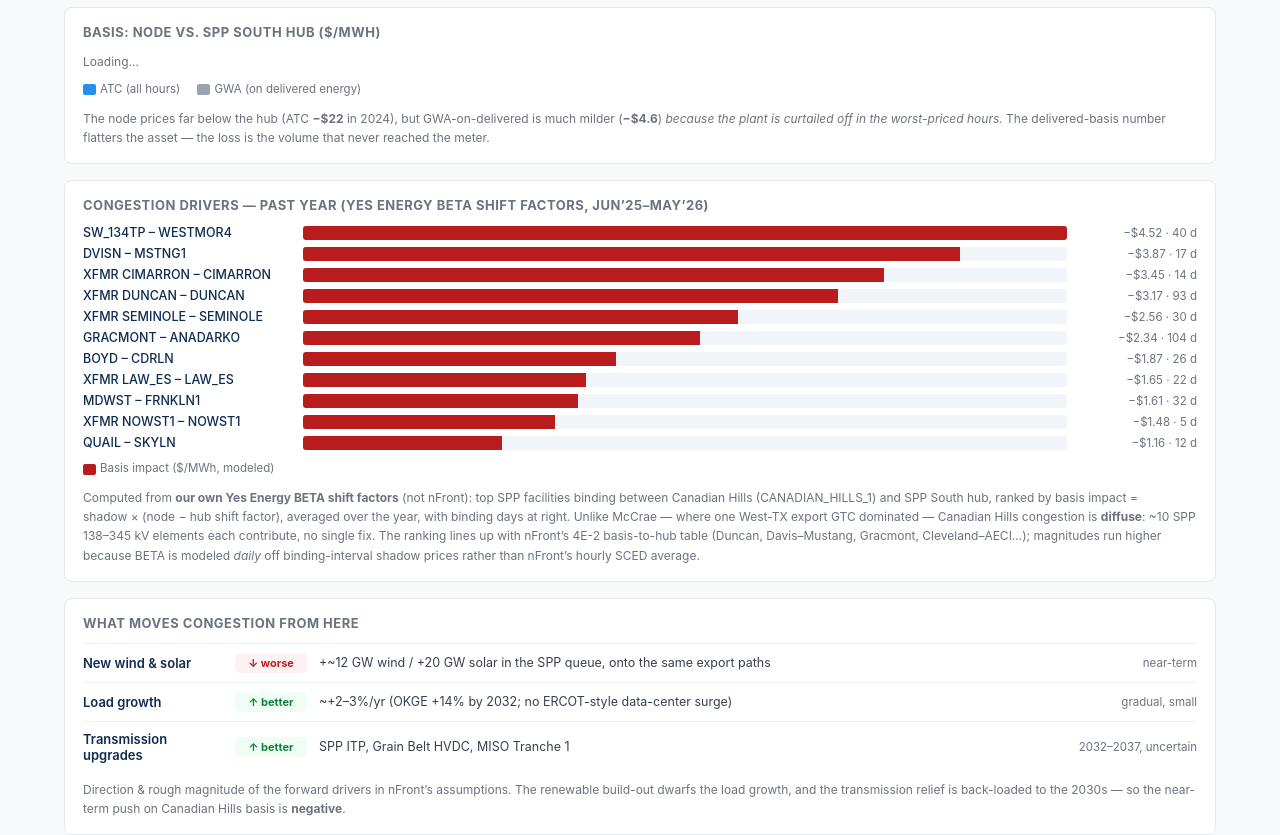
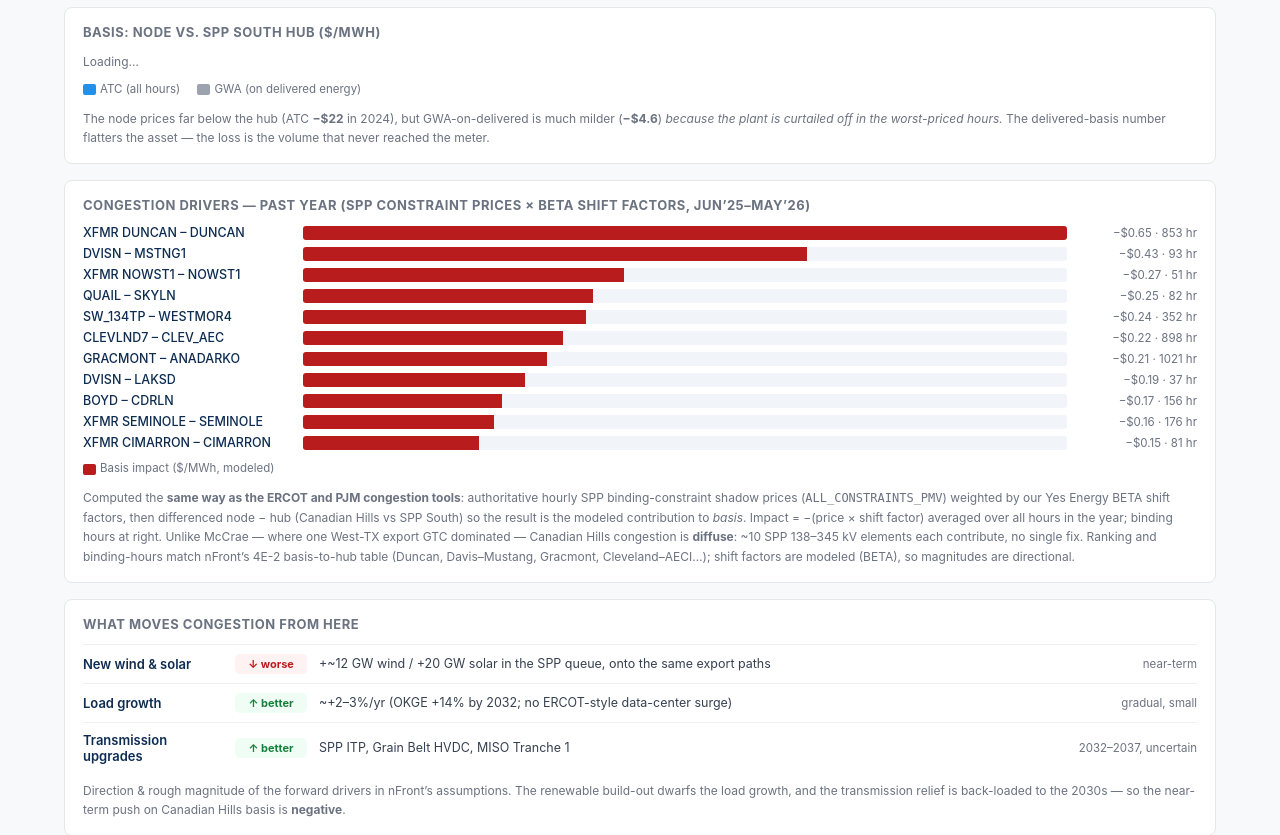
Before and after one commit to thewanderingbearkat/ercot-basis-tracker, a Flask app: page /canadian-hills in a window 1280 px wide. Shown: the part 401-1236 px from the top of the page. Run offline with Flask 3, Linux system fonts and the light colour scheme; the visitor is signed in with stand-in values (Sample User, id 1); data that the repository does not hold is empty; parts of the project's set-up code (start-up, migrations or seed data) failed here and were passed over.

Commit message:
Canadian Hills: align congestion drivers to the PJM/ERCOT method
The driver panel was using BETA.SHADOW_PRICE (modeled, daily, ~10-24x inflated) as the
shadow source. The established PJM/ERCOT logic (pjm_constraint_map/attribution.py) takes
the AUTHORITATIVE hourly shadow price from ALL_CONSTRAINTS_PMV.PRICE and uses BETA only for
the shift factor: -(con.PRICE * sf.SHIFT_FACTOR) joined on facility+contingency+day, summed
over hours, divided by 24*days, then differenced node - hub for the basis contribution.

Reran for CHW (node 10002511016 - SPP South 10002511524, Jun'25-May'26). Now matches the
colleague's BETA table exactly: identical FACILITYIDs and binding-hours (Duncan 637, Davis-
Mustang 93, SW_134TP 346, Cleveland 883, Gracmont 638, ...); their raw cong_d = ours/24.
Magnitudes also drop back to nFront 4E-2 scale (Duncan -$0.65 vs nFront -$0.35) instead of
the old -$3+. Updated panel data, header, and caption to describe the shared method.

Co-Authored-By: Claude Opus 4.8 <noreply@anthropic.com>

```diff
--- a/Constraints and Weather/cdnhills_dashboard/templates/cdnhills_dashboard.html
+++ b/Constraints and Weather/cdnhills_dashboard/templates/cdnhills_dashboard.html
@@ -71,10 +71,10 @@
   </div>
 
   <div class="panel">
-    <h2>Congestion drivers &mdash; past year (Yes Energy BETA shift factors, Jun&rsquo;25&ndash;May&rsquo;26)</h2>
+    <h2>Congestion drivers &mdash; past year (SPP constraint prices &times; BETA shift factors, Jun&rsquo;25&ndash;May&rsquo;26)</h2>
     <div id="drivers"></div>
     <div class="legend"><span><span class="sw" style="background:#b91c1c"></span>Basis impact ($/MWh, modeled)</span></div>
-    <div class="note" style="margin-top:8px">Computed from <b>our own Yes Energy BETA shift factors</b> (not nFront): top SPP facilities binding between Canadian Hills (CANADIAN_HILLS_1) and SPP South hub, ranked by basis impact = shadow&nbsp;&times;&nbsp;(node&nbsp;&minus;&nbsp;hub shift factor), averaged over the year, with binding days at right. Unlike McCrae &mdash; where one West-TX export GTC dominated &mdash; Canadian Hills congestion is <b>diffuse</b>: ~10 SPP 138&ndash;345 kV elements each contribute, no single fix. The ranking lines up with nFront&rsquo;s 4E-2 basis-to-hub table (Duncan, Davis&ndash;Mustang, Gracmont, Cleveland&ndash;AECI&hellip;); magnitudes run higher because BETA is modeled <i>daily</i> off binding-interval shadow prices rather than nFront&rsquo;s hourly SCED average.</div>
+    <div class="note" style="margin-top:8px">Computed the <b>same way as the ERCOT and PJM congestion tools</b>: authoritative hourly SPP binding-constraint shadow prices (<code>ALL_CONSTRAINTS_PMV</code>) weighted by our Yes Energy BETA shift factors, then differenced node&nbsp;&minus;&nbsp;hub (Canadian Hills vs SPP South) so the result is the modeled contribution to <i>basis</i>. Impact = &minus;(price&nbsp;&times;&nbsp;shift factor) averaged over all hours in the year; binding hours at right. Unlike McCrae &mdash; where one West-TX export GTC dominated &mdash; Canadian Hills congestion is <b>diffuse</b>: ~10 SPP 138&ndash;345 kV elements each contribute, no single fix. Ranking and binding-hours match nFront&rsquo;s 4E-2 basis-to-hub table (Duncan, Davis&ndash;Mustang, Gracmont, Cleveland&ndash;AECI&hellip;); shift factors are modeled (BETA), so magnitudes are directional.</div>
   </div>
 
   <div class="panel">
@@ -164,22 +164,22 @@ function drawBasis(Y){
 // nFront 4E binding constraints (past year) -- static study data
 function drawDrivers(){
   const D=[
-    {f:'SW_134TP &ndash; WESTMOR4', mcc:4.52, days:40},
-    {f:'DVISN &ndash; MSTNG1', mcc:3.87, days:17},
-    {f:'XFMR CIMARRON &ndash; CIMARRON', mcc:3.45, days:14},
-    {f:'XFMR DUNCAN &ndash; DUNCAN', mcc:3.17, days:93},
-    {f:'XFMR SEMINOLE &ndash; SEMINOLE', mcc:2.56, days:30},
-    {f:'GRACMONT &ndash; ANADARKO', mcc:2.34, days:104},
-    {f:'BOYD &ndash; CDRLN', mcc:1.87, days:26},
-    {f:'XFMR LAW_ES &ndash; LAW_ES', mcc:1.65, days:22},
-    {f:'MDWST &ndash; FRNKLN1', mcc:1.61, days:32},
-    {f:'XFMR NOWST1 &ndash; NOWST1', mcc:1.48, days:5},
-    {f:'QUAIL &ndash; SKYLN', mcc:1.16, days:12}];
+    {f:'XFMR DUNCAN &ndash; DUNCAN', mcc:0.65, hrs:853},
+    {f:'DVISN &ndash; MSTNG1', mcc:0.43, hrs:93},
+    {f:'XFMR NOWST1 &ndash; NOWST1', mcc:0.27, hrs:51},
+    {f:'QUAIL &ndash; SKYLN', mcc:0.25, hrs:82},
+    {f:'SW_134TP &ndash; WESTMOR4', mcc:0.24, hrs:352},
+    {f:'CLEVLND7 &ndash; CLEV_AEC', mcc:0.22, hrs:898},
+    {f:'GRACMONT &ndash; ANADARKO', mcc:0.21, hrs:1021},
+    {f:'DVISN &ndash; LAKSD', mcc:0.19, hrs:37},
+    {f:'BOYD &ndash; CDRLN', mcc:0.17, hrs:156},
+    {f:'XFMR SEMINOLE &ndash; SEMINOLE', mcc:0.16, hrs:176},
+    {f:'XFMR CIMARRON &ndash; CIMARRON', mcc:0.15, hrs:81}];
   const mx=Math.max(...D.map(d=>d.mcc));
   $('drivers').innerHTML=D.map(d=>`<div style="display:flex;align-items:center;gap:10px;margin-bottom:6px;">
     <span style="flex:0 0 210px;font-size:12.5px;font-weight:500">${d.f}</span>
     <div style="flex:1;height:14px;background:#f1f5f9;border-radius:3px;overflow:hidden"><div style="height:100%;width:${Math.round(d.mcc/mx*100)}%;background:#b91c1c"></div></div>
-    <span style="flex:0 0 120px;font-size:11.5px;color:#6b7280;text-align:right">&minus;$${d.mcc.toFixed(2)} &middot; ${d.days} d</span></div>`).join('');
+    <span style="flex:0 0 120px;font-size:11.5px;color:#6b7280;text-align:right">&minus;$${d.mcc.toFixed(2)} &middot; ${d.hrs} hr</span></div>`).join('');
 }
 function drawForward(){
   const F=[
```
